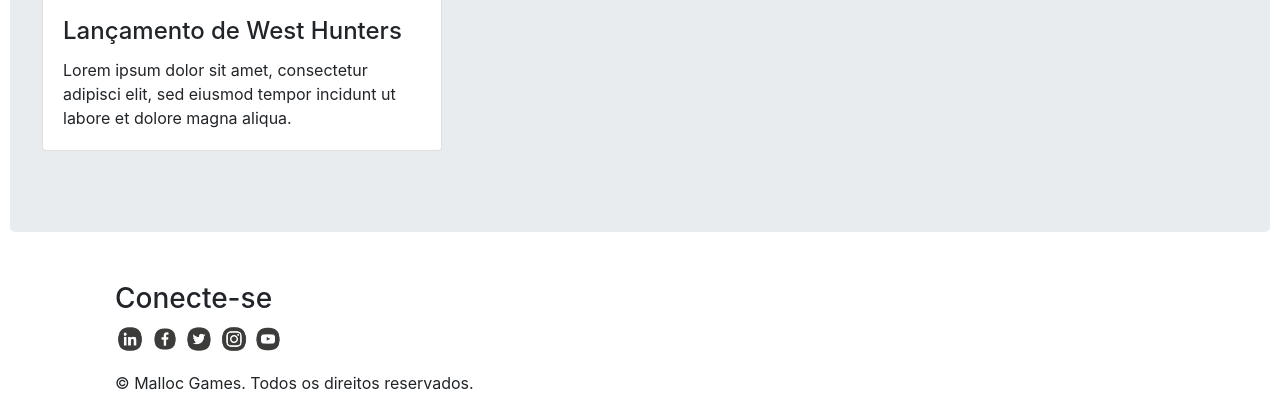
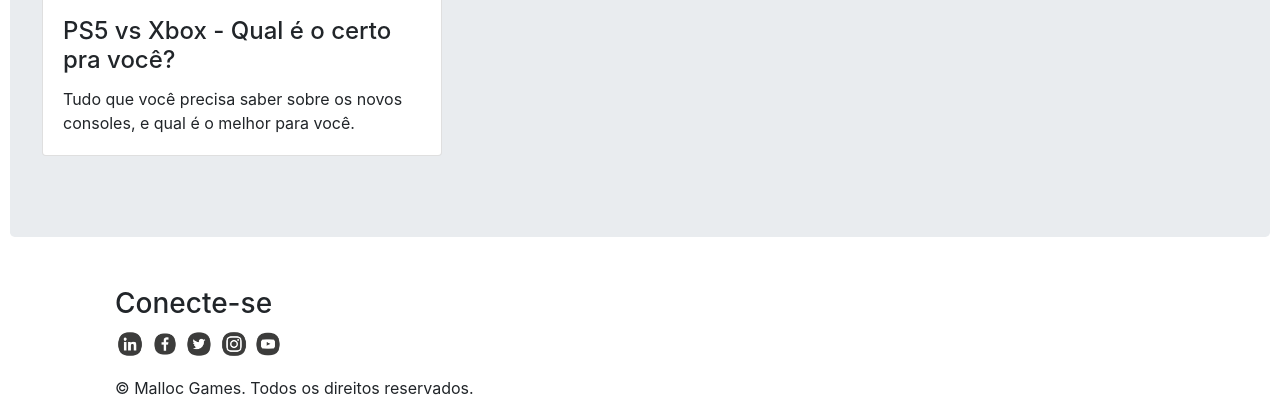
Before and after one commit to mallocgames/mallocgames.github.io, a plain HTML site: page index.html in a window 1280 px wide. Shown: the part 1628-2044 px from the top of the page. Drawn offline with nearby package versions, Linux system fonts and the light colour scheme.

Commit message:
Update index.html

```diff
--- a/index.html
+++ b/index.html
@@ -100,10 +100,10 @@
 			<div class="row">
 				<div class="col-lg-4 col-md-6 col-xs-12">
 					<div class="card" style="width:400px" id="news">
-						<img class="card-img-top" src="PS5 vs XBOX/Imagem1.png" alt="Card1" style="width:100%">
+						<img href="https://mallocgames.github.io/artigos/ps5vsxbox.html" class="card-img-top" src="versus.png" alt="Card1" style="width:100%">
 						<div class="card-body">
-						  <h4 class="card-title">Lançamento de West Hunters</h4>
-						  <p class="card-text">Lorem ipsum dolor sit amet, consectetur adipisci elit, sed eiusmod tempor incidunt ut labore et dolore magna aliqua.</p>
+						  <h4 class="card-title">PS5 vs Xbox - Qual é o certo pra você?</h4>
+						  <p class="card-text">Tudo que você precisa saber sobre os novos consoles, e qual é o melhor para você.</p>
 						</div>
 					  </div>
 				</div>
```
